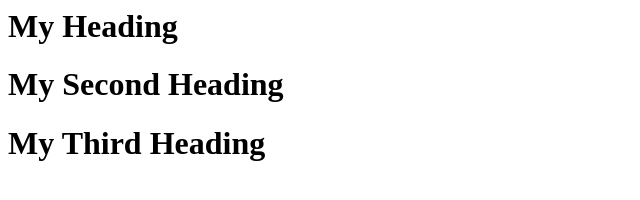
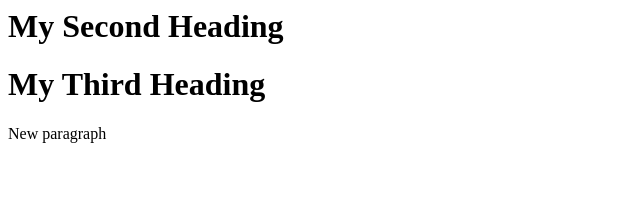
Before and after one commit to watsonsyzer/sapd-demo, a plain HTML site: page index.html in a window 1280 px wide. Shown: the whole page, without its empty margins (0-640 px from the left). Drawn offline with Linux system fonts and the light colour scheme.

Commit message:
Update index.html
updated the file

```diff
--- a/index.html
+++ b/index.html
@@ -3,8 +3,8 @@
     <title>My Title</title>
   </head>
   <body>
-    <h1>My Heading</h1>
     <h1>My Second Heading</h1>
     <h1>My Third Heading</h1>
+    <p>New paragraph</p>
   </body>
 </html>
```
